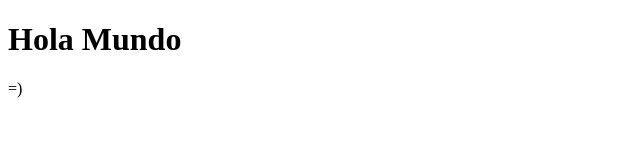
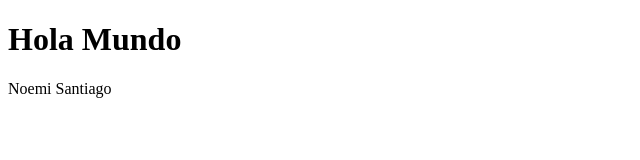
Before and after one commit to noemisantiago/ejemploGit, a plain HTML site: page index.html in a window 1280 px wide. Shown: the whole page, without its empty margins (0-640 px from the left). Drawn offline with Linux system fonts and the light colour scheme.

Commit message:
se agrego nombre de la persona que esta trabajando

```diff
--- a/index.html
+++ b/index.html
@@ -6,6 +6,6 @@
   </head>
   <body>
     <h1>Hola Mundo</h1>
-   =)
+   Noemi Santiago
   </body>
 </html>
```
